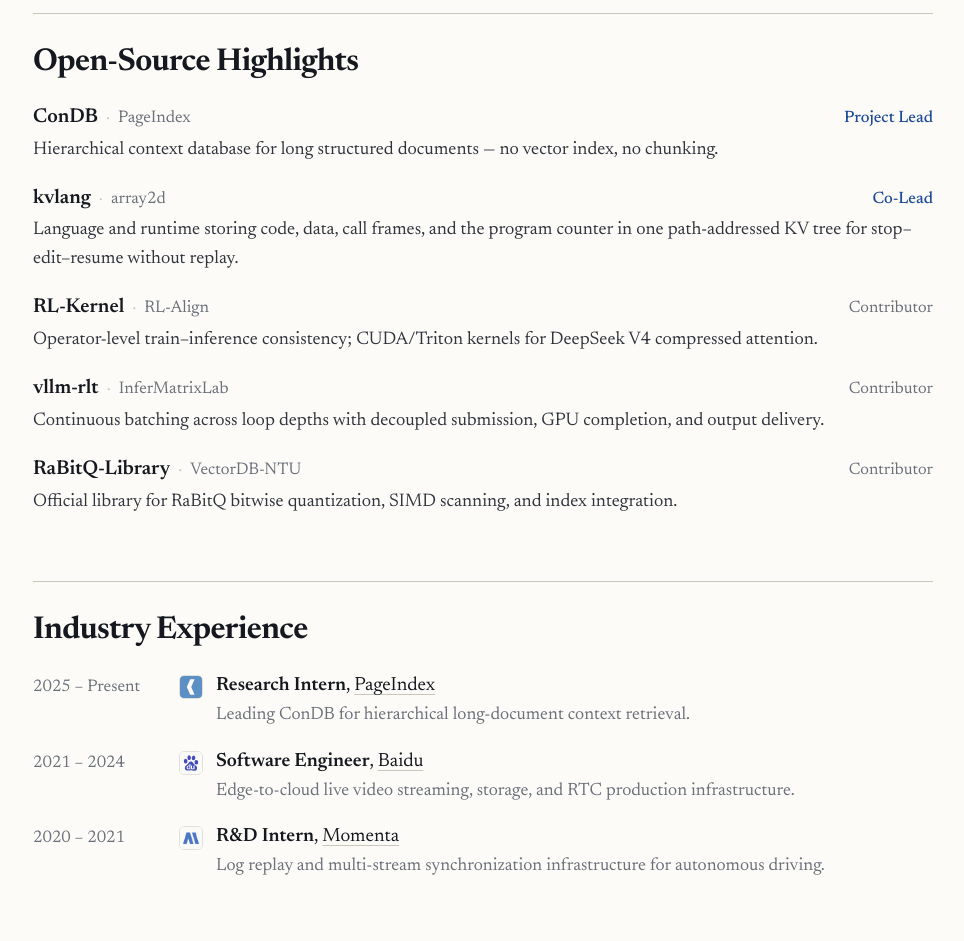
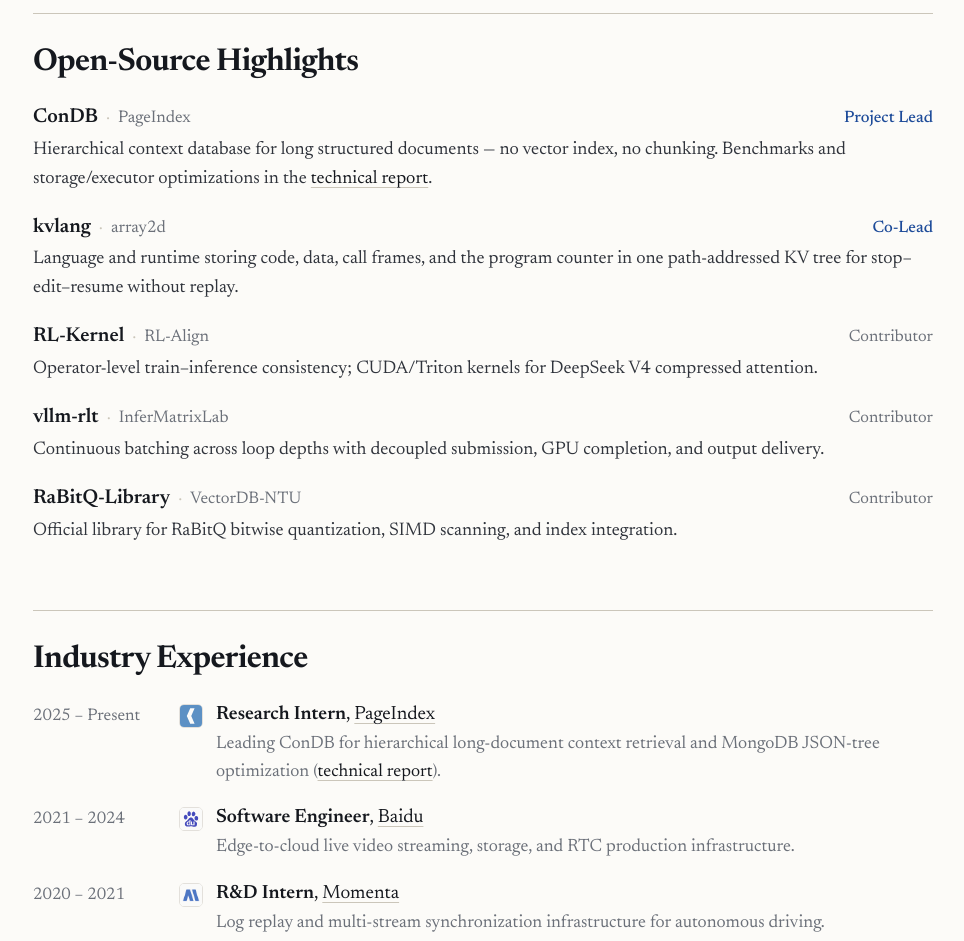
Before and after one commit to junyaodong/junyaodong.github.io, a plain HTML site: page index.html in a window 1280 px wide. Shown: the part 1600-2541 px from the top of the page, without its empty margins (157-1121 px from the left). Drawn offline with Linux system fonts and the light colour scheme; no server answers.

Commit message:
Host JSON tree retrieval technical report and refresh CV.pdf

```diff
--- a/index.html
+++ b/index.html
@@ -186,7 +186,7 @@
                                 </div>
                                 <span class="oss-role lead">Project Lead</span>
                             </div>
-                            <p class="oss-desc">Hierarchical context database for long structured documents — no vector index, no chunking.</p>
+                            <p class="oss-desc">Hierarchical context database for long structured documents — no vector index, no chunking. Benchmarks and storage/executor optimizations in the <a href="reports/json-tree-retrieval.pdf" target="_blank" rel="noopener noreferrer">technical report</a>.</p>
                         </article>
 
                         <article class="oss-item" id="oss-kvlang">
@@ -249,7 +249,7 @@
                             <span class="exp-logo" aria-hidden="true"><img src="images/exp-vectify.svg" alt="" loading="lazy"></span>
                             <div class="exp-text">
                                 <p class="exp-head"><strong>Research Intern</strong>, <a href="https://pageindex.ai/" target="_blank" rel="noopener noreferrer">PageIndex</a></p>
-                                <p class="exp-desc">Leading ConDB for hierarchical long-document context retrieval.</p>
+                                <p class="exp-desc">Leading ConDB for hierarchical long-document context retrieval and MongoDB JSON-tree optimization (<a href="reports/json-tree-retrieval.pdf" target="_blank" rel="noopener noreferrer">technical report</a>).</p>
                             </div>
                         </div>
                     </div>
@@ -303,7 +303,7 @@
 
     <footer class="footer">
         <div class="wrap footer-row">
-            <span>© 2026 Junyao Dong · <span id="last-updated">Last updated: Nov 25, 2026, 18:30 SGT</span></span>
+            <span>© 2026 Junyao Dong · <span id="last-updated">Last updated: Nov 26, 2026, 21:26 SGT</span></span>
             <div class="footer-links">
                 <a href="mailto:junyao.dong@ntu.edu.sg">Email</a>
                 <!-- CV hidden: <a href="CV.pdf" target="_blank" rel="noopener noreferrer">CV</a> -->
```
Also changed, not shown: 2 other files.
